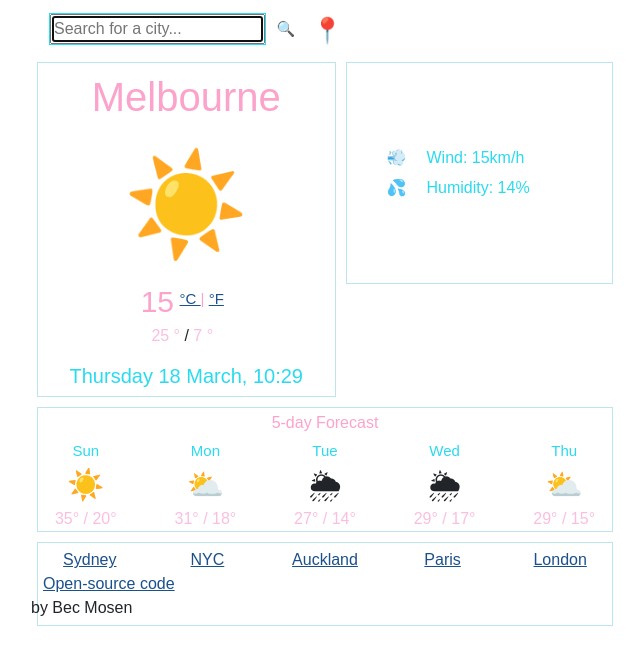
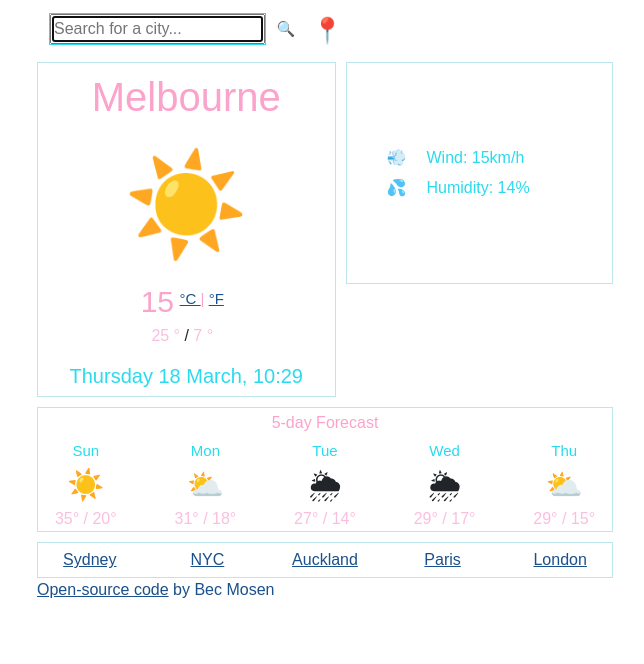
Before and after one commit to BecMosen/SheCodes-weather-app, a plain HTML site: page index.html in a window 1280 px wide. Shown: the whole page, without its empty margins (315-959 px from the left). Drawn offline with nearby package versions, Linux system fonts and the light colour scheme; no server answers.

Commit message:
Moved GitHub link

```diff
--- a/index.html
+++ b/index.html
@@ -117,11 +117,10 @@
               London</a
             >
           </div>
-
-              <a class="github-link" href="https://github.com/BecMosen/SheCodes-weather-app">Open-source code</a> by Bec Mosen
           </div>
         </div>
         <!div above is for class="row"->
+        <div class="github-link">   <a href="https://github.com/BecMosen/SheCodes-weather-app">Open-source code</a> by Bec Mosen</div>
       </nav>
     </div>
     <!-div above is for bootstrap container->
```
